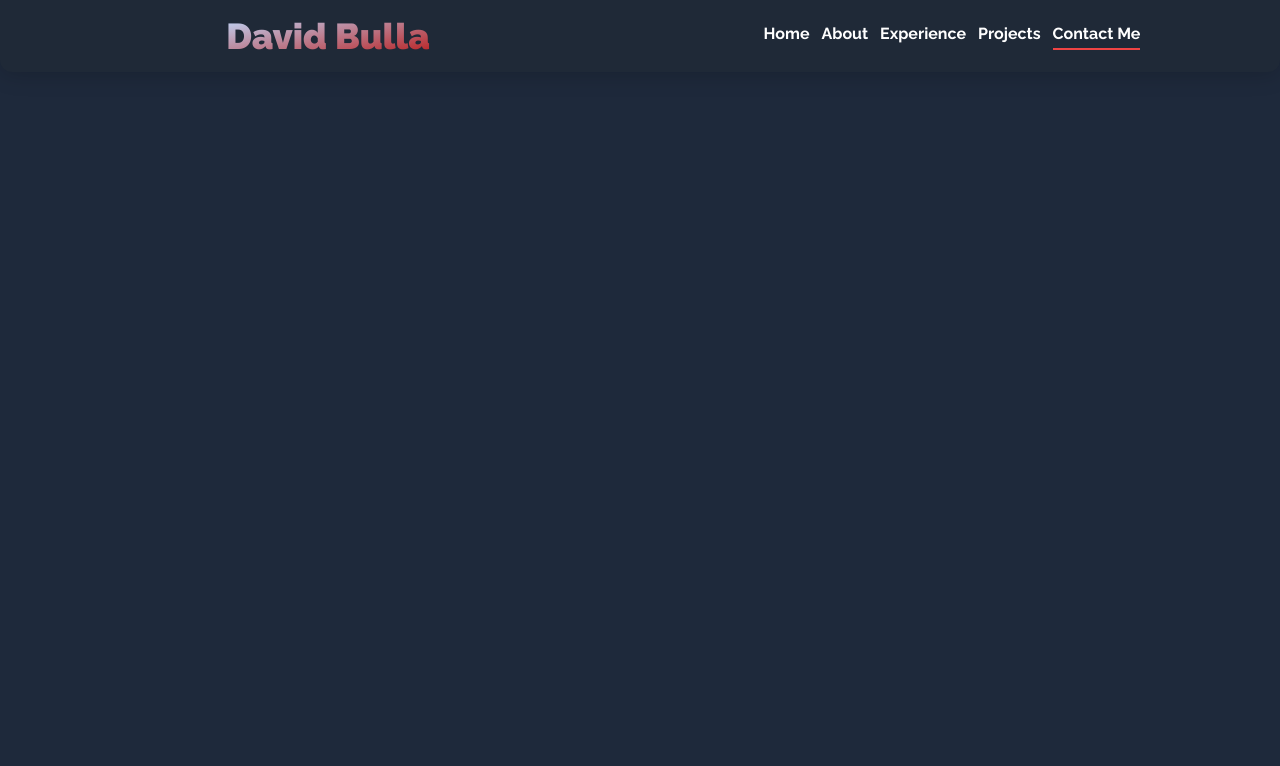
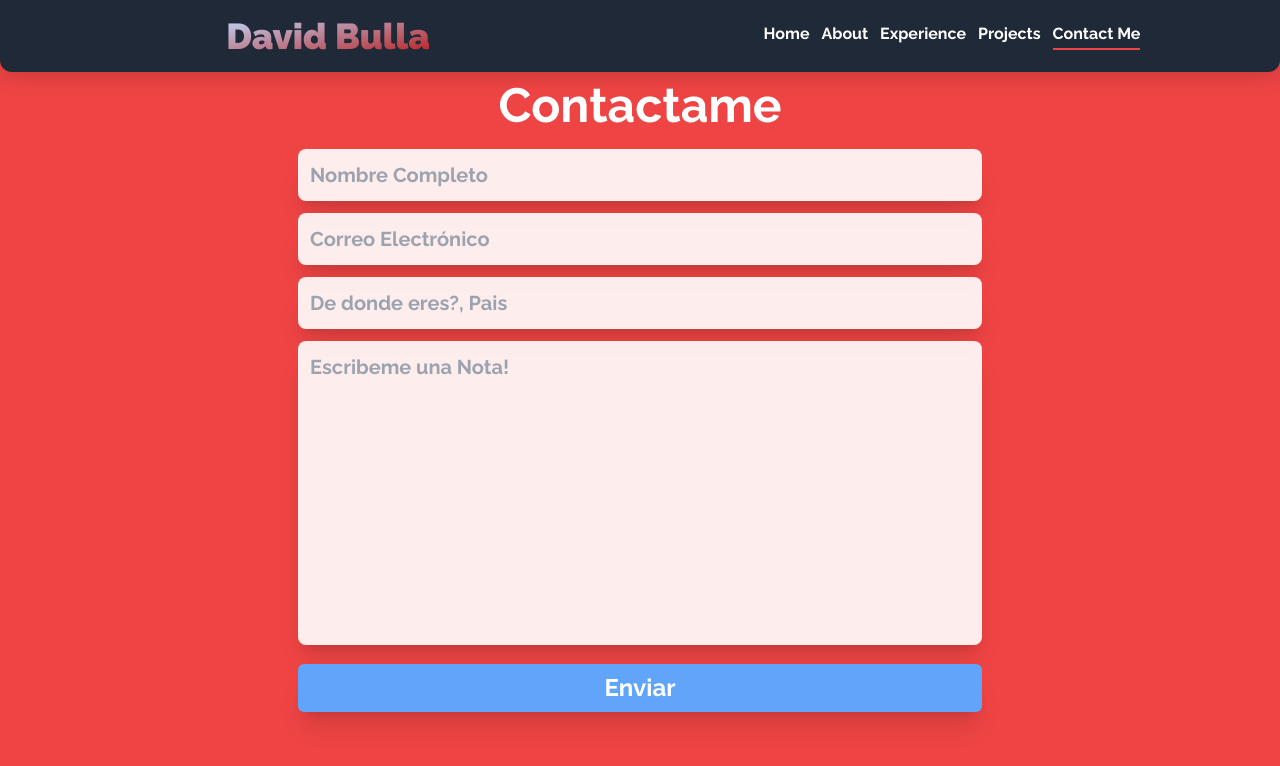
Before and after one commit to daprionil/portfolio_daprionil, a React (Vite) app: page /contact in a window 1280 px wide. Shown: the top 766 px of the page. Built offline with nearby package versions, Linux system fonts and the light colour scheme.

Commit message:
Add Styles for ContactPage

```diff
--- a/public/css/styles.css
+++ b/public/css/styles.css
@@ -397,6 +397,39 @@ video {
         font-family: 'Raleway', sans-serif;
     }
 
+input{
+        border: none;
+        outline: none;
+        background: none;
+        width: 100%;
+        border-radius: 0.5rem;
+        padding-left: 0.5rem;
+        padding-right: 0.5rem;
+        padding-top: 0.25rem;
+        padding-bottom: 0.25rem;
+        --tw-text-opacity: 1;
+        color: rgb(68 64 60 / var(--tw-text-opacity));
+        --tw-shadow: 0 20px 25px -5px rgb(0 0 0 / 0.1), 0 8px 10px -6px rgb(0 0 0 / 0.1);
+        --tw-shadow-colored: 0 20px 25px -5px var(--tw-shadow-color), 0 8px 10px -6px var(--tw-shadow-color);
+        box-shadow: var(--tw-ring-offset-shadow, 0 0 #0000), var(--tw-ring-shadow, 0 0 #0000), var(--tw-shadow)}
+
+textarea{
+        resize: none;
+        border: none;
+        outline: none;
+        background: none;
+        width: 100%;
+        border-radius: 0.5rem;
+        padding-left: 0.5rem;
+        padding-right: 0.5rem;
+        padding-top: 0.25rem;
+        padding-bottom: 0.25rem;
+        --tw-text-opacity: 1;
+        color: rgb(68 64 60 / var(--tw-text-opacity));
+        --tw-shadow: 0 20px 25px -5px rgb(0 0 0 / 0.1), 0 8px 10px -6px rgb(0 0 0 / 0.1);
+        --tw-shadow-colored: 0 20px 25px -5px var(--tw-shadow-color), 0 8px 10px -6px var(--tw-shadow-color);
+        box-shadow: var(--tw-ring-offset-shadow, 0 0 #0000), var(--tw-ring-shadow, 0 0 #0000), var(--tw-shadow)}
+
 *, ::before, ::after{
   --tw-border-spacing-x: 0;
   --tw-border-spacing-y: 0;
@@ -511,6 +544,37 @@ video {
   --tw-shadow-colored: 0 1px 25px var(--tw-shadow-color);
   box-shadow: var(--tw-ring-offset-shadow, 0 0 #0000), var(--tw-ring-shadow, 0 0 #0000), var(--tw-shadow);
 }
+.btn{
+        border: none;
+        outline: none;
+        width: -moz-min-content;
+        width: min-content;
+        transform: translate(var(--tw-translate-x), var(--tw-translate-y)) rotate(var(--tw-rotate)) skewX(var(--tw-skew-x)) skewY(var(--tw-skew-y)) scaleX(var(--tw-scale-x)) scaleY(var(--tw-scale-y));
+        cursor: pointer;
+        white-space: nowrap;
+        border-radius: 0.375rem;
+        padding-left: 1.5rem;
+        padding-right: 1.5rem;
+        padding-top: 0.5rem;
+        padding-bottom: 0.5rem;
+        font-size: 1.25rem;
+        line-height: 1.75rem;
+        font-weight: 700;
+        --tw-text-opacity: 1;
+        color: rgb(255 255 255 / var(--tw-text-opacity));
+        transition-property: color, background-color, border-color, text-decoration-color, fill, stroke, opacity, box-shadow, transform, filter, -webkit-backdrop-filter;
+        transition-property: color, background-color, border-color, text-decoration-color, fill, stroke, opacity, box-shadow, transform, filter, backdrop-filter;
+        transition-property: color, background-color, border-color, text-decoration-color, fill, stroke, opacity, box-shadow, transform, filter, backdrop-filter, -webkit-backdrop-filter;
+        transition-timing-function: cubic-bezier(0.4, 0, 0.2, 1);
+        transition-duration: 300ms}
+.btn:hover{
+  --tw-scale-x: 101%;
+  --tw-scale-y: 101%;
+  transform: translate(var(--tw-translate-x), var(--tw-translate-y)) rotate(var(--tw-rotate)) skewX(var(--tw-skew-x)) skewY(var(--tw-skew-y)) scaleX(var(--tw-scale-x)) scaleY(var(--tw-scale-y));
+}
+.shadow-inner-white{
+        box-shadow: inner 10px 0 20px white;
+    }
 .fixed{
   position: fixed;
 }
@@ -520,38 +584,11 @@ video {
 .relative{
   position: relative;
 }
-.bottom-0{
-  bottom: 0px;
-}
-.top-\[20\%\]{
-  top: 20%;
-}
-.top-0{
-  top: 0px;
-}
-.top-\[5\%\]{
-  top: 5%;
-}
-.bottom-\[5\%\]{
-  bottom: 5%;
-}
-.bottom-\[10\%\]{
-  bottom: 10%;
-}
-.bottom-\[15\%\]{
-  bottom: 15%;
-}
-.-top-1\/2{
-  top: -50%;
-}
 .-top-1\/3{
   top: -33.333333%;
 }
-.top-1{
-  top: 0.25rem;
-}
-.top-1\/2{
-  top: 50%;
+.bottom-0{
+  bottom: 0px;
 }
 .top-1\/3{
   top: 33.333333%;
@@ -593,11 +630,17 @@ video {
 .max-w-\[250px\]{
   max-width: 250px;
 }
+.max-w-\[700px\]{
+  max-width: 700px;
+}
 .transform{
   transform: translate(var(--tw-translate-x), var(--tw-translate-y)) rotate(var(--tw-rotate)) skewX(var(--tw-skew-x)) skewY(var(--tw-skew-y)) scaleX(var(--tw-scale-x)) scaleY(var(--tw-scale-y));
 }
 .grid-cols-1{
   grid-template-columns: repeat(1, minmax(0, 1fr));
+}
+.flex-col{
+  flex-direction: column;
 }
 .flex-col-reverse{
   flex-direction: column-reverse;
@@ -619,12 +662,6 @@ video {
 }
 .gap-4{
   gap: 1rem;
-}
-.self-start{
-  align-self: flex-start;
-}
-.self-end{
-  align-self: flex-end;
 }
 .self-center{
   align-self: center;
@@ -649,9 +686,17 @@ video {
 .border-transparent{
   border-color: transparent;
 }
+.bg-blue-400{
+  --tw-bg-opacity: 1;
+  background-color: rgb(96 165 250 / var(--tw-bg-opacity));
+}
 .bg-gray-800{
   --tw-bg-opacity: 1;
   background-color: rgb(31 41 55 / var(--tw-bg-opacity));
+}
+.bg-red-500{
+  --tw-bg-opacity: 1;
+  background-color: rgb(239 68 68 / var(--tw-bg-opacity));
 }
 .bg-slate-800{
   --tw-bg-opacity: 1;
@@ -661,11 +706,28 @@ video {
   --tw-bg-opacity: 1;
   background-color: rgb(245 245 244 / var(--tw-bg-opacity));
 }
+.bg-white{
+  --tw-bg-opacity: 1;
+  background-color: rgb(255 255 255 / var(--tw-bg-opacity));
+}
+.bg-opacity-90{
+  --tw-bg-opacity: 0.9;
+}
+.p-2{
+  padding: 0.5rem;
+}
+.p-3{
+  padding: 0.75rem;
+}
 .p-4{
   padding: 1rem;
 }
 .text-center{
   text-align: center;
+}
+.text-2xl{
+  font-size: 1.5rem;
+  line-height: 2rem;
 }
 .text-4xl{
   font-size: 2.25rem;
@@ -674,6 +736,10 @@ video {
 .text-5xl{
   font-size: 3rem;
   line-height: 1;
+}
+.text-xl{
+  font-size: 1.25rem;
+  line-height: 1.75rem;
 }
 .font-black{
   font-weight: 900;
@@ -722,6 +788,16 @@ video {
 .shadow-inner{
   --tw-shadow: inset 0 2px 4px 0 rgb(0 0 0 / 0.05);
   --tw-shadow-colored: inset 0 2px 4px 0 var(--tw-shadow-color);
+  box-shadow: var(--tw-ring-offset-shadow, 0 0 #0000), var(--tw-ring-shadow, 0 0 #0000), var(--tw-shadow);
+}
+.shadow-\[10px_-10px_0_white\2c -10px_-10px_0_black\2c 0_-5px_10px_black\]{
+  --tw-shadow: 10px -10px 0 white,-10px -10px 0 black,0 -5px 10px black;
+  --tw-shadow-colored: 10px -10px 0 var(--tw-shadow-color), -10px -10px 0 var(--tw-shadow-color), 0 -5px 10px var(--tw-shadow-color);
+  box-shadow: var(--tw-ring-offset-shadow, 0 0 #0000), var(--tw-ring-shadow, 0 0 #0000), var(--tw-shadow);
+}
+.shadow-\[10px_-10px_0_white\2c -10px_-20px_0_black\2c 0_-5px_10px_black\]{
+  --tw-shadow: 10px -10px 0 white,-10px -20px 0 black,0 -5px 10px black;
+  --tw-shadow-colored: 10px -10px 0 var(--tw-shadow-color), -10px -20px 0 var(--tw-shadow-color), 0 -5px 10px var(--tw-shadow-color);
   box-shadow: var(--tw-ring-offset-shadow, 0 0 #0000), var(--tw-ring-shadow, 0 0 #0000), var(--tw-shadow);
 }
 .drop-shadow-2xl{
@@ -825,36 +901,12 @@ video {
 
 @media (min-width: 640px){
 
-  .sm\:top-\[20\%\]{
-    top: 20%;
-  }
-
-  .sm\:top-\[5\%\]{
-    top: 5%;
+  .sm\:-top-\[25\%\]{
+    top: -25%;
   }
 
   .sm\:bottom-\[15\%\]{
     bottom: 15%;
-  }
-
-  .sm\:bottom-\[10\%\]{
-    bottom: 10%;
-  }
-
-  .sm\:bottom-\[1\%\]{
-    bottom: 1%;
-  }
-
-  .sm\:top-\[15\%\]{
-    top: 15%;
-  }
-
-  .sm\:top-\[25\%\]{
-    top: 25%;
-  }
-
-  .sm\:-top-\[25\%\]{
-    top: -25%;
   }
 
   .sm\:-mt-6{
@@ -867,10 +919,6 @@ video {
 
   .sm\:gap-0{
     gap: 0px;
-  }
-
-  .sm\:self-end{
-    align-self: flex-end;
   }
 
   .sm\:text-6xl{
@@ -889,10 +937,6 @@ video {
     top: 20%;
   }
 
-  .md\:bottom-\[50\%\]{
-    bottom: 50%;
-  }
-
   .md\:max-w-\[300px\]{
     max-width: 300px;
   }
@@ -906,10 +950,6 @@ video {
     grid-template-columns: repeat(2, minmax(0, 1fr));
   }
 
-  .md\:self-end{
-    align-self: flex-end;
-  }
-
   .md\:self-center{
     align-self: center;
   }
@@ -918,21 +958,12 @@ video {
     font-size: 3.75rem;
     line-height: 1;
   }
-
-  .md\:drop-shadow-\[0_0_20px_black\]{
-    --tw-drop-shadow: drop-shadow(0 0 20px black);
-    filter: var(--tw-blur) var(--tw-brightness) var(--tw-contrast) var(--tw-grayscale) var(--tw-hue-rotate) var(--tw-invert) var(--tw-saturate) var(--tw-sepia) var(--tw-drop-shadow);
-  }
 }
 
 @media (min-width: 1024px){
 
   .lg\:top-1\/2{
     top: 50%;
-  }
-
-  .lg\:bottom-0{
-    bottom: 0px;
   }
 
   .lg\:top-auto{
--- a/public/css/tailwind.css
+++ b/public/css/tailwind.css
@@ -20,10 +20,31 @@
         position: absolute;
         @apply  bg-stone-300 hidden sm:block top-1/2 transform -translate-y-1/2 bg-opacity-30 lg:w-[400px] lg:h-[400px] md:w-[250px] md:h-[250px] h-[150px] w-[150px] ;
     }
+    .btn{
+        border: none;
+        outline: none;
+        @apply rounded-md px-6 py-2 text-white font-bold text-xl cursor-pointer transition duration-300 transform hover:scale-[101%] w-min whitespace-nowrap
+    }
+    .shadow-inner-white{
+        box-shadow: inner 10px 0 20px white;
+    }
 }
 
 @layer base{
     *{
         font-family: 'Raleway', sans-serif;
     }
+    input{
+        border: none;
+        outline: none;
+        background: none;
+        @apply px-2 py-1 shadow-xl rounded-lg w-full text-stone-700
+    }
+    textarea{
+        resize: none;
+        border: none;
+        outline: none;
+        background: none;
+        @apply px-2 py-1 shadow-xl rounded-lg w-full text-stone-700
+    }
 }
--- a/src/pages/ContactPage.jsx
+++ b/src/pages/ContactPage.jsx
@@ -1,6 +1,56 @@
 function ContactPage() {
     return (
-        <p>ContactPage</p>
+        <section className="h-full shadow-inner-white flex gap-3 items-center justify-center flex-col p-2 bg-red-500 text-white">
+            <h1 className="font-bold text-5xl">Contactame</h1>
+            <article className="max-w-[700px] w-full p-2">
+                <form className=" flex flex-col gap-3">
+                    <label htmlFor="fullname" className="text-xl font-bold">
+                        <input
+                            type="text"
+                            name="fullname"
+                            id="fullname"
+                            className="bg-white bg-opacity-90 p-3"
+                            placeholder="Nombre Completo"
+                        />
+                    </label>
+                    <label htmlFor="email" className="text-xl font-bold">
+                        <input
+                            type="email"
+                            name="email"
+                            id="email"
+                            className="bg-white bg-opacity-90 p-3"
+                            placeholder="Correo Electrónico"
+                        />
+                    </label>
+                    <label htmlFor="country" className="text-xl font-bold">
+                        <input
+                            type="text"
+                            name="country"
+                            id="country"
+                            className="bg-white bg-opacity-90 p-3"
+                            placeholder="De donde eres?, Pais"
+                        />
+                    </label>
+                    <label htmlFor="description" className="text-xl font-bold">
+                        <textarea
+                            name="description"
+                            id="description"
+                            cols="30"
+                            rows="10"
+                            className="bg-white bg-opacity-90 p-3"
+                            placeholder="Escribeme una Nota!">
+                            </textarea>
+                    </label>
+                    <label htmlFor="">
+                        <input
+                            type="submit"
+                            value="Enviar"
+                            className="btn bg-blue-400 w-full text-2xl"
+                        />
+                    </label>
+                </form>
+            </article>
+        </section>
     );
 }
 
--- a/src/pages/HomePage.jsx
+++ b/src/pages/HomePage.jsx
@@ -15,7 +15,7 @@ function HomePage() {
                     <img
                         src={ImageDaprion}
                         alt="daprionil"
-                        className='max-w-[250px] md:max-w-[300px] lg:max-w-[450px] rounded-xl shadow-[10px_-10px_0_white,-10px_-10px_0_black,0_-5px_1px_black] absolute -top-1/3 sm:-top-[25%] md:top-[20%] mx-auto lg:top-1/2 transform md:-translate-y-1/2'
+                        className='max-w-[250px] md:max-w-[300px] lg:max-w-[450px] rounded-xl shadow-[10px_-10px_0_white,-10px_-20px_0_black,0_-5px_10px_black] absolute -top-1/3 sm:-top-[25%] md:top-[20%] mx-auto lg:top-1/2 transform md:-translate-y-1/2'
                     />
                     <h1 className='absolute top-1/3 sm:bottom-[15%] lg:top-auto md:bottom-[20%] drop-shadow-[0_0_20px_black] md:text-6xl text-center text-white font-black text-5xl'>
                         Full Stack Web <br /> Developer
```
